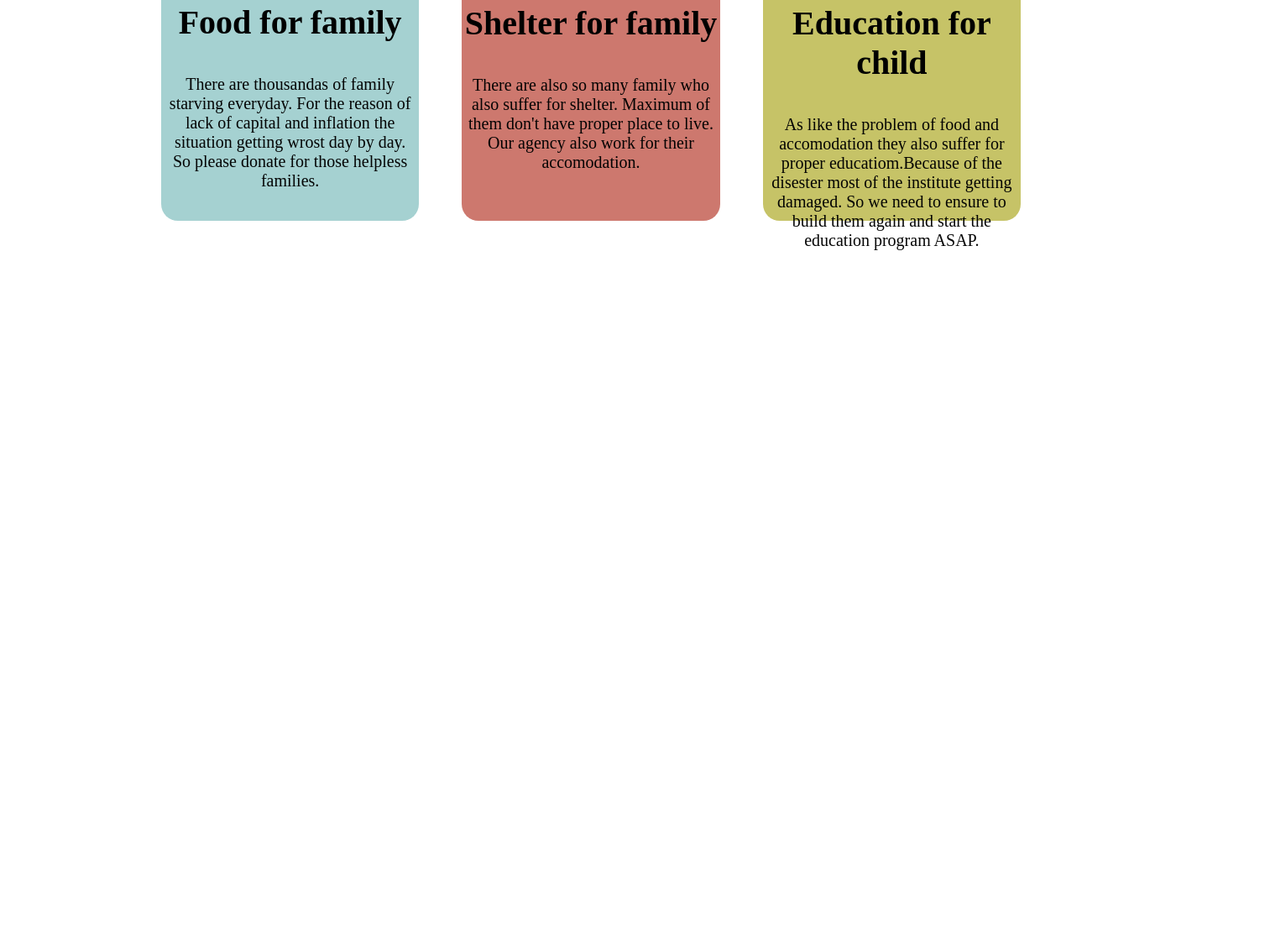
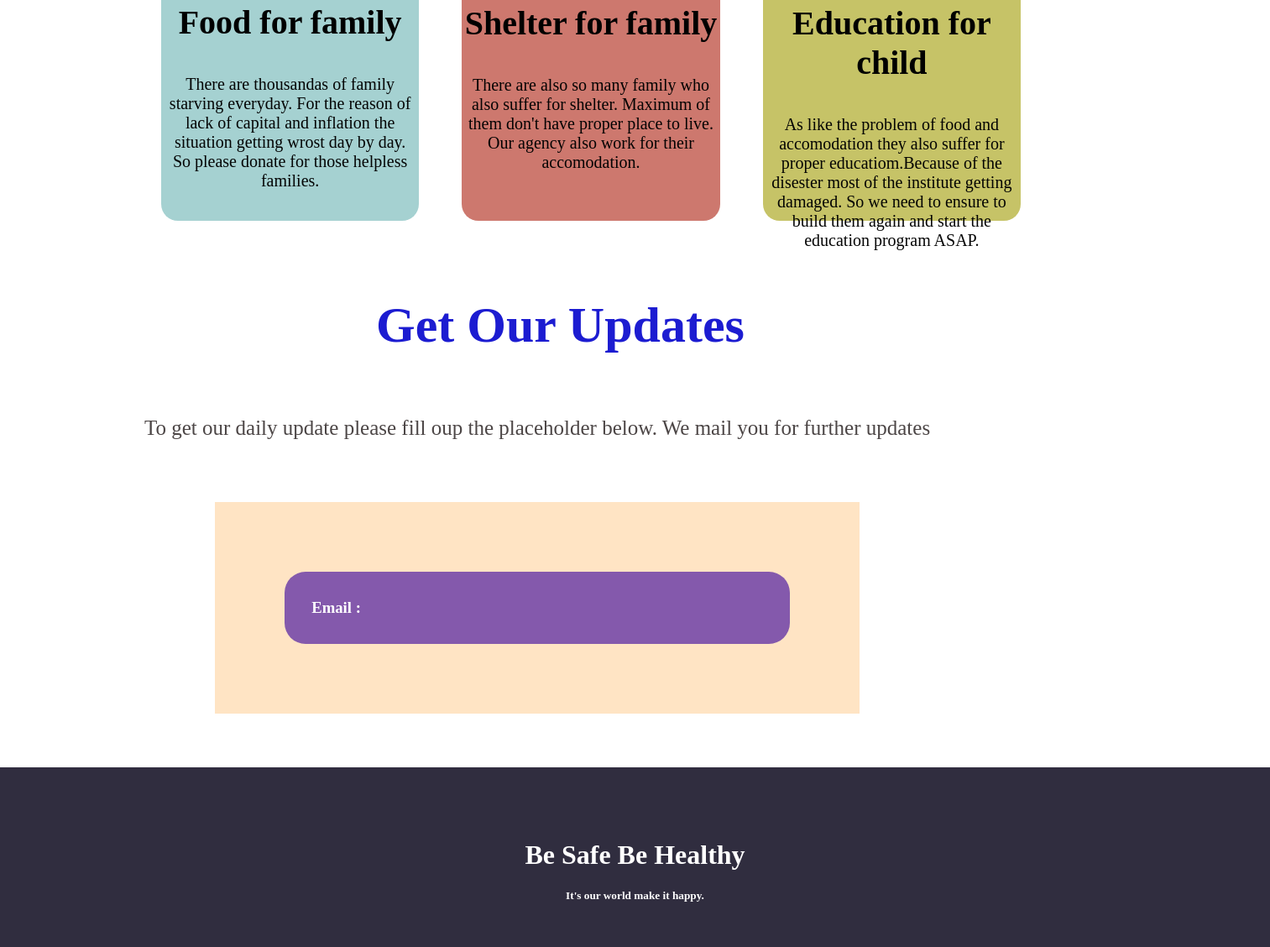
Before and after one commit to Sadman-Sakib56/Assingment-1, a plain HTML site: page index.html in a window 1280 px wide. Shown: the part 1912-3040 px from the top of the page at 84% size, 1513 px wide, since content can reach past the window. Before the commit the page ends 2239 px from the top, so only its background shows below. Drawn offline with Linux system fonts and the light colour scheme.

Commit message:
footeradded

```diff
--- a/index.html
+++ b/index.html
@@ -61,7 +61,7 @@
     <section>
         <div id="donate-area">
             <h1 id="donate-text">Our Donate Plan</h1>
-            <p id="donate-plan">
+            <p class="donate-plan">
                 Charity World is a simple, replicable and scalable approach with proven success towards humanity.The
                 American National Red Cross is registered as a 501(c)(3) non-profit organization. Contributions to the
                 American National Red Cross are tax-deductible to the extent permitted by law. The Red Cross' tax
@@ -103,6 +103,25 @@
             </div>
         </div>
     </section>
+
+    <section>
+        <div>
+            <h1 id="update-text">Get Our Updates</h1>
+            <p class="donate-plan">To get our daily update please fill oup the placeholder below. We mail you for
+                further updates</p>
+        </div>
+        <div class="email" id="flexible-mail">
+
+            <div>
+                <h3 class="email-bg">Email :</h3>
+            </div>
+
+        </div>
+    </section>
 </body>
+<footer>
+    <h1>Be Safe Be Healthy</h1>
+    <h5>It's our world make it happy.</h5>
+</footer>
 
 </html>
--- a/style.css
+++ b/style.css
@@ -104,7 +104,7 @@ body {
     margin-top: 10%;
 }
 
-#donate-plan {
+.donate-plan {
     color: rgb(76, 70, 70);
     text-align: center;
     padding: 10px;
@@ -165,3 +165,44 @@ body {
     margin: 5%;
     padding-left: 10%;
 }
+
+#update-text {
+    padding-left: 35%;
+    margin-top: 7%;
+    font-size: 60px;
+    color: rgb(28, 28, 209);
+}
+
+.form-action {
+    background-color: limegreen;
+    margin-left: 20%;
+    height: 220px;
+    width: 1000px;
+
+}
+
+.email {
+    background-color: bisque;
+    padding: 5%;
+    margin: 5% 20%;
+
+
+}
+
+.email-bg {
+    background-color: rgb(132, 89, 172);
+    border-radius: 25px;
+    color: white;
+    padding: 5%;
+
+    margin: 3% 3% 3% 3%;
+}
+
+footer {
+    background-color: rgb(48, 45, 63);
+    height: 150px;
+    color: white;
+    width: 1513px;
+    text-align: center;
+    padding-top: 5%;
+}
```
